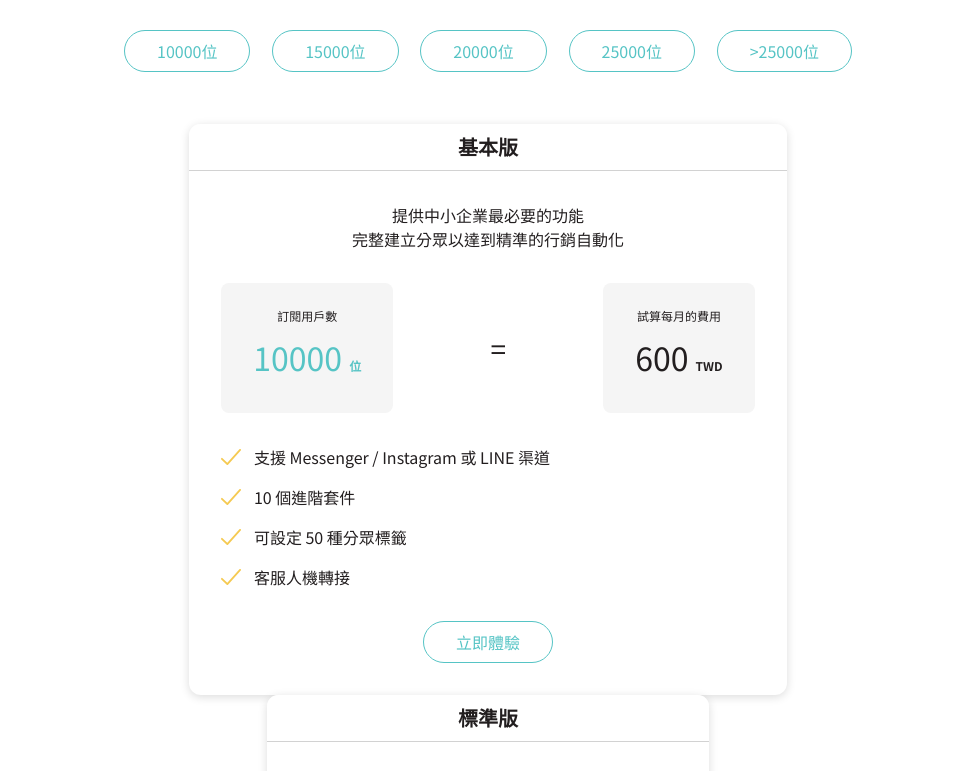
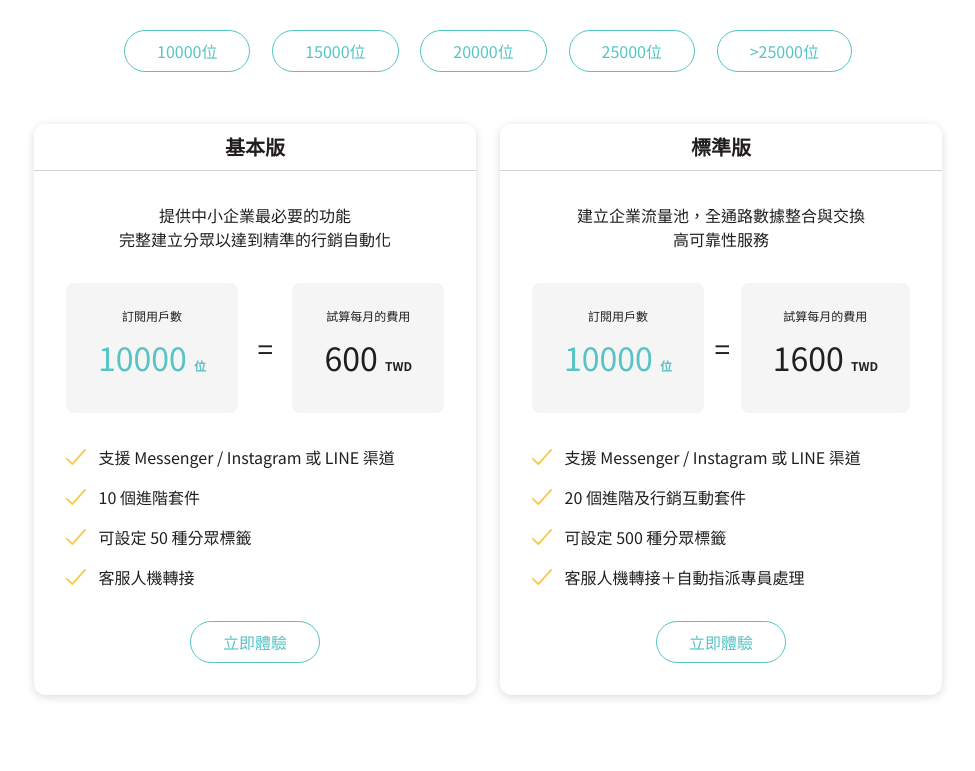
Before and after one commit to amanoizumi/chatTalker-bs-layout, a website: page price.html in a window 1280 px wide. Shown: the part 640-1411 px from the top of the page, without its empty margins (152-1127 px from the left). Drawn offline with nearby package versions, Linux system fonts and the light colour scheme; a web font is replaced by a local one.

Commit message:
fixed: price.html card rwd

```diff
--- a/price.html
+++ b/price.html
@@ -78,7 +78,7 @@
 
         <!-- 方案卡片開始 -->
         <div class="row">
-          <div class="col-10 col-sm-8 mb-4 mb-md-0 mx-auto">
+          <div class="col-10 col-sm-8 col-md-6 mb-4 mb-md-0 mx-auto">
             <div class="card border-0 shadow-sm h-100">
               <div class="card-header bg-white border-2">
                 <h4 class="fw-bold fw-4 text-center mb-0">基本版</h4>
```
